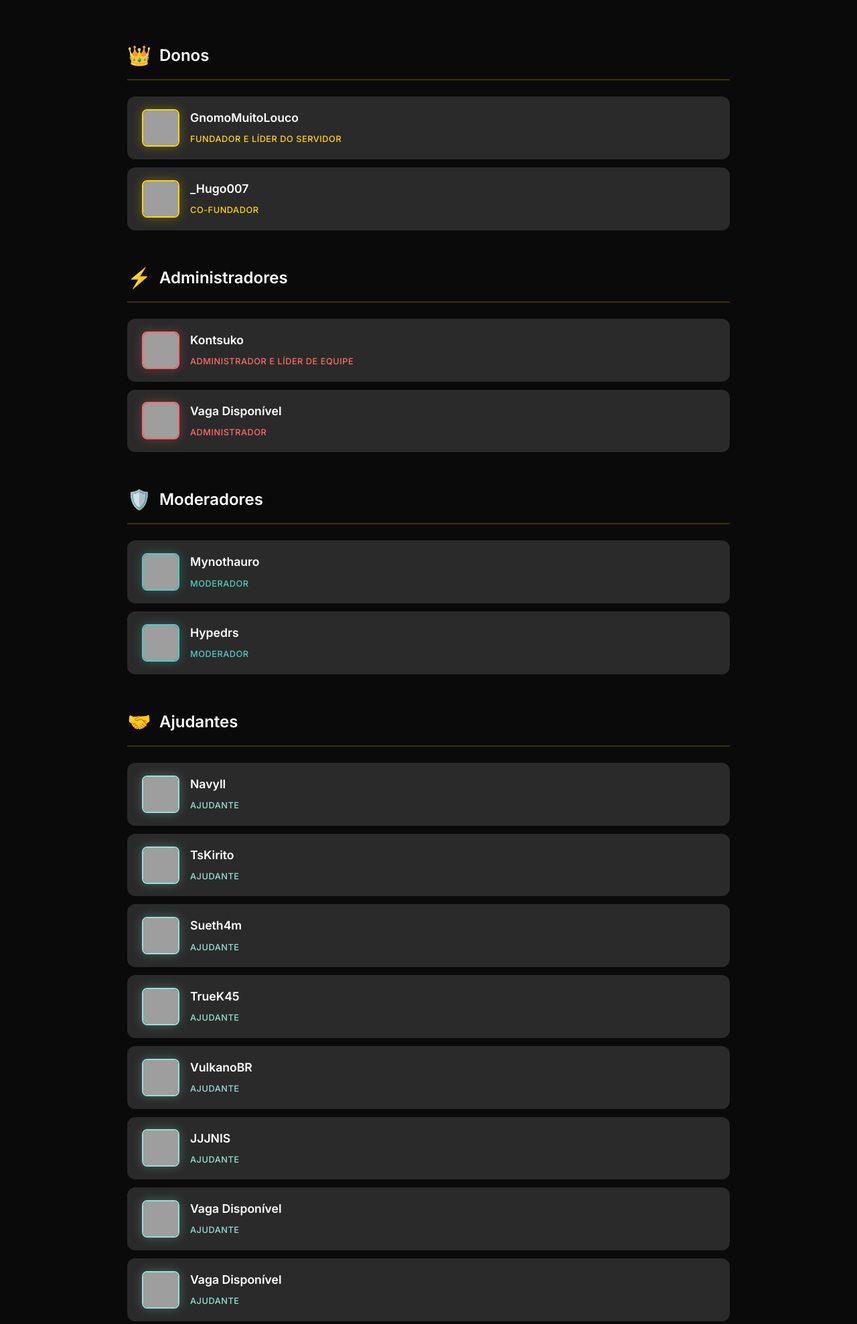
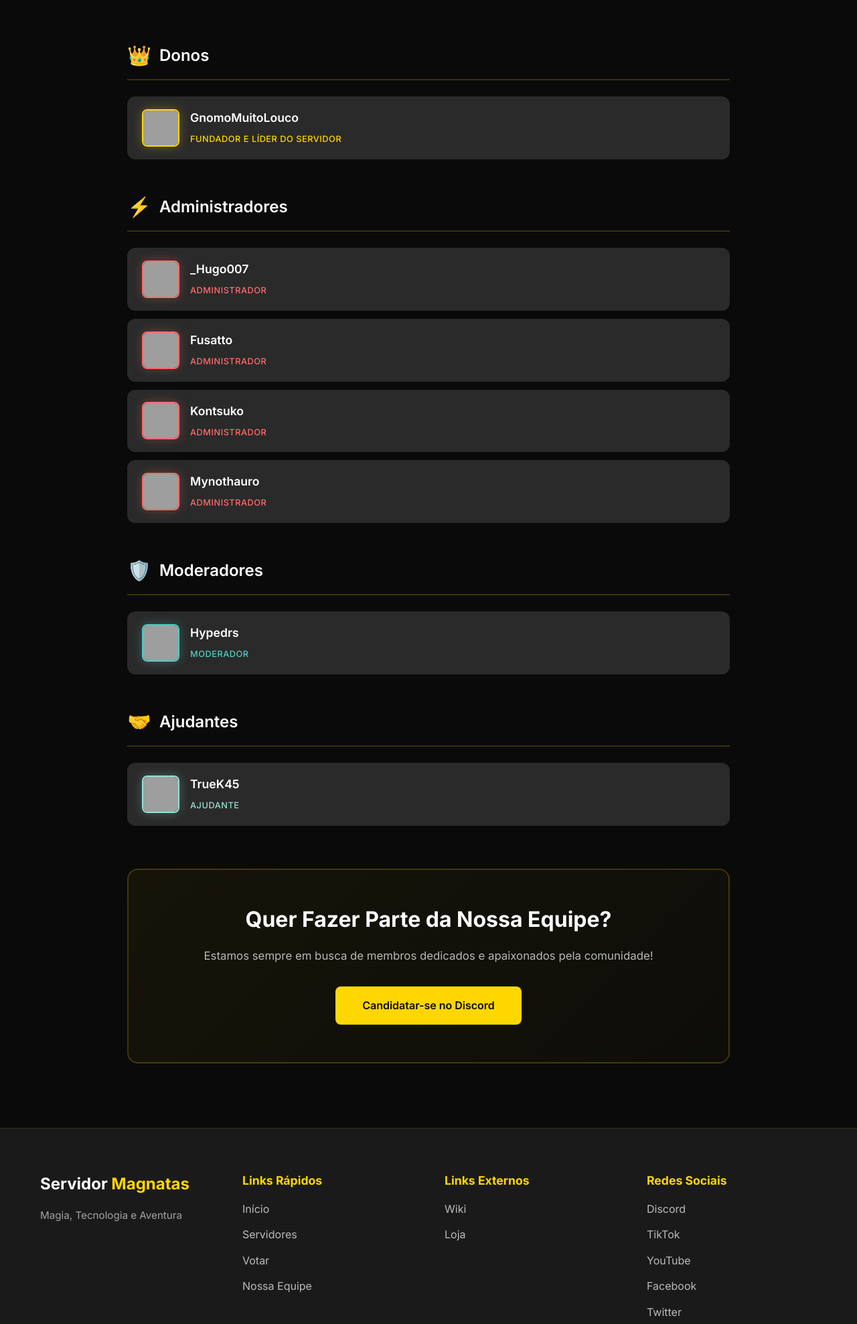
Before and after one commit to GnomoMuitoLoco/Site, a PHP site: page /equipe.html in a window 1280 px wide. Shown: the part 587-2564 px from the top of the page at 67% size. Run offline with PHP 8.4, Linux system fonts and the light colour scheme; grey boxes are pictures that could not be loaded.

Commit message:
Add project configuration files and update HTML metadata for SEO

```diff
--- a/equipe.html
+++ b/equipe.html
@@ -4,6 +4,28 @@
     <meta charset="UTF-8">
     <meta name="viewport" content="width=device-width, initial-scale=1.0">
     <title>Nossa Equipe - Servidor Magnatas</title>
+
+    <!-- SEO -->
+    <meta name="description" content="Conheça a equipe por trás do Servidor Magnatas: donos, administradores, moderadores e ajudantes que mantêm o servidor funcionando.">
+    <meta name="author" content="Servidor Magnatas">
+    <link rel="canonical" href="https://servidormagnatas.com.br/equipe.html">
+
+    <!-- Open Graph -->
+    <meta property="og:type" content="website">
+    <meta property="og:url" content="https://servidormagnatas.com.br/equipe.html">
+    <meta property="og:title" content="Nossa Equipe - Servidor Magnatas">
+    <meta property="og:description" content="Conheça quem mantém o Servidor Magnatas funcionando.">
+    <meta property="og:image" content="assets/logo.png">
+
+    <!-- Twitter Card -->
+    <meta name="twitter:card" content="summary">
+    <meta name="twitter:title" content="Nossa Equipe - Servidor Magnatas">
+    <meta name="twitter:description" content="Conheça quem mantém o Servidor Magnatas funcionando.">
+
+    <!-- Favicon -->
+    <link rel="icon" type="image/png" href="assets/logo.png">
+    <link rel="apple-touch-icon" href="assets/logo.png">
+
     <link rel="stylesheet" href="styles.css">
     <link rel="preconnect" href="https://fonts.googleapis.com">
     <link rel="preconnect" href="https://fonts.gstatic.com" crossorigin>
@@ -59,17 +81,10 @@
                     </div>
                     <div class="members-list">
                         <div class="member-card owner">
-                            <img src="https://minotar.net/avatar/GnomoMuitoLouco/64" alt="GnomoMuitoLouco" class="member-avatar">
+                            <img src="https://minotar.net/avatar/GnomoMuitoLouco/64" alt="GnomoMuitoLouco" class="member-avatar" loading="lazy">
                             <div class="member-info">
                                 <h4>GnomoMuitoLouco</h4>
                                 <span class="member-tag">Fundador e Líder do Servidor</span>
-                            </div>
-                        </div>
-                        <div class="member-card owner">
-                            <img src="https://minotar.net/avatar/_Hugo007/64" alt="Dono2" class="member-avatar">
-                            <div class="member-info">
-                                <h4>_Hugo007</h4>
-                                <span class="member-tag">Co-Fundador</span>
                             </div>
                         </div>
                     </div>
@@ -83,16 +98,30 @@
                     </div>
                     <div class="members-list">
                         <div class="member-card admin">
-                            <img src="https://minotar.net/avatar/Kontsuko/64" alt="Admin1" class="member-avatar">
+                            <img src="https://minotar.net/avatar/_Hugo007/64" alt="_Hugo007" class="member-avatar" loading="lazy">
                             <div class="member-info">
-                                <h4>Kontsuko</h4>
-                                <span class="member-tag">Administrador e Líder de Equipe</span>
+                                <h4>_Hugo007</h4>
+                                <span class="member-tag">Administrador</span>
                             </div>
                         </div>
                         <div class="member-card admin">
-                            <img src="https://minotar.net/avatar/Herobrine/64" alt="Admin2" class="member-avatar">
+                            <img src="https://minotar.net/avatar/Fusatto/64" alt="Fusatto" class="member-avatar" loading="lazy">
                             <div class="member-info">
-                                <h4>Vaga Disponível</h4>
+                                <h4>Fusatto</h4>
+                                <span class="member-tag">Administrador</span>
+                            </div>
+                        </div>
+                        <div class="member-card admin">
+                            <img src="https://minotar.net/avatar/Kontsuko/64" alt="Kontsuko" class="member-avatar" loading="lazy">
+                            <div class="member-info">
+                                <h4>Kontsuko</h4>
+                                <span class="member-tag">Administrador</span>
+                            </div>
+                        </div>
+                        <div class="member-card admin">
+                            <img src="https://minotar.net/avatar/Mynothauro/64" alt="Mynothauro" class="member-avatar" loading="lazy">
+                            <div class="member-info">
+                                <h4>Mynothauro</h4>
                                 <span class="member-tag">Administrador</span>
                             </div>
                         </div>
@@ -107,14 +136,7 @@
                     </div>
                     <div class="members-list">
                         <div class="member-card mod">
-                            <img src="https://minotar.net/avatar/Mynothauro/64" alt="Mod1" class="member-avatar">
-                            <div class="member-info">
-                                <h4>Mynothauro</h4>
-                                <span class="member-tag">Moderador</span>
-                            </div>
-                        </div>
-                        <div class="member-card mod">
-                            <img src="https://minotar.net/avatar/Hypedrs/64" alt="Mod2" class="member-avatar">
+                            <img src="https://minotar.net/avatar/Hypedrs/64" alt="Hypedrs" class="member-avatar" loading="lazy">
                             <div class="member-info">
                                 <h4>Hypedrs</h4>
                                 <span class="member-tag">Moderador</span>
@@ -131,72 +153,9 @@
                     </div>
                     <div class="members-list">
                         <div class="member-card helper">
-                            <img src="https://minotar.net/avatar/Navyll/64" alt="Helper1" class="member-avatar">
-                            <div class="member-info">
-                                <h4>Navyll</h4>
-                                <span class="member-tag">Ajudante</span>
-                            </div>
-                        </div>
-                        <div class="member-card helper">
-                            <img src="https://minotar.net/avatar/TsKirito/64" alt="Helper2" class="member-avatar">
-                            <div class="member-info">
-                                <h4>TsKirito</h4>
-                                <span class="member-tag">Ajudante</span>
-                            </div>
-                        </div>
-                        <div class="member-card helper">
-                            <img src="https://minotar.net/avatar/Sueth4m/64" alt="Helper3" class="member-avatar">
-                            <div class="member-info">
-                                <h4>Sueth4m</h4>
-                                <span class="member-tag">Ajudante</span>
-                            </div>
-                        </div>
-                        <div class="member-card helper">
-                            <img src="https://minotar.net/avatar/TrueK45/64" alt="Helper4" class="member-avatar">
+                            <img src="https://minotar.net/avatar/TrueK45/64" alt="TrueK45" class="member-avatar" loading="lazy">
                             <div class="member-info">
                                 <h4>TrueK45</h4>
-                                <span class="member-tag">Ajudante</span>
-                            </div>
-                        </div>
-                        <div class="member-card helper">
-                            <img src="https://minotar.net/avatar/VulkanoBR/64" alt="Helper5" class="member-avatar">
-                            <div class="member-info">
-                                <h4>VulkanoBR</h4>
-                                <span class="member-tag">Ajudante</span>
-                            </div>
-                        </div>
-                        <div class="member-card helper">
-                            <img src="https://minotar.net/avatar/JJJNIS/64" alt="Helper6" class="member-avatar">
-                            <div class="member-info">
-                                <h4>JJJNIS</h4>
-                                <span class="member-tag">Ajudante</span>
-                            </div>
-                        </div>
-                        <div class="member-card helper">
-                            <img src="https://minotar.net/avatar/Steve/64" alt="Helper7" class="member-avatar">
-                            <div class="member-info">
-                                <h4>Vaga Disponível</h4>
-                                <span class="member-tag">Ajudante</span>
-                            </div>
-                        </div>
-                        <div class="member-card helper">
-                            <img src="https://minotar.net/avatar/Steve/64" alt="Helper8" class="member-avatar">
-                            <div class="member-info">
-                                <h4>Vaga Disponível</h4>
-                                <span class="member-tag">Ajudante</span>
-                            </div>
-                        </div>
-                        <div class="member-card helper">
-                            <img src="https://minotar.net/avatar/Steve/64" alt="Helper9" class="member-avatar">
-                            <div class="member-info">
-                                <h4>Vaga Disponível</h4>
-                                <span class="member-tag">Ajudante</span>
-                            </div>
-                        </div>
-                        <div class="member-card helper">
-                            <img src="https://minotar.net/avatar/Steve/64" alt="Helper10" class="member-avatar">
-                            <div class="member-info">
-                                <h4>Vaga Disponível</h4>
                                 <span class="member-tag">Ajudante</span>
                             </div>
                         </div>
@@ -248,7 +207,7 @@
                 </div>
             </div>
             <div class="footer-bottom">
-                <p>&copy; 2025 Servidor Magnatas. Todos os direitos reservados.</p>
+                <p>&copy; 2026 Servidor Magnatas. Todos os direitos reservados.</p>
             </div>
         </div>
     </footer>
```
Also changed, not shown: 404.html (added, +56 -0 lines), index.html (+53 -49 lines), script.js (+82 -81 lines), styles.css (+59 -5 lines), 1 other file.
